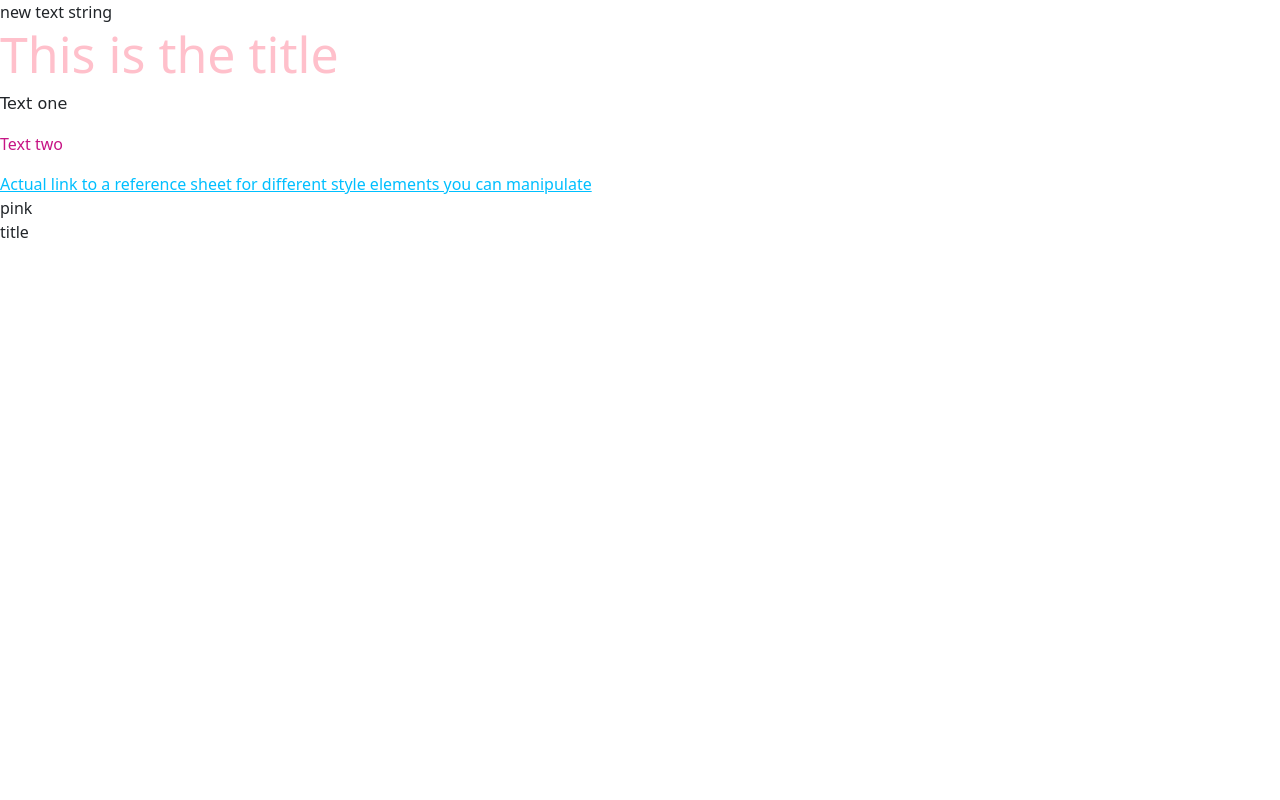
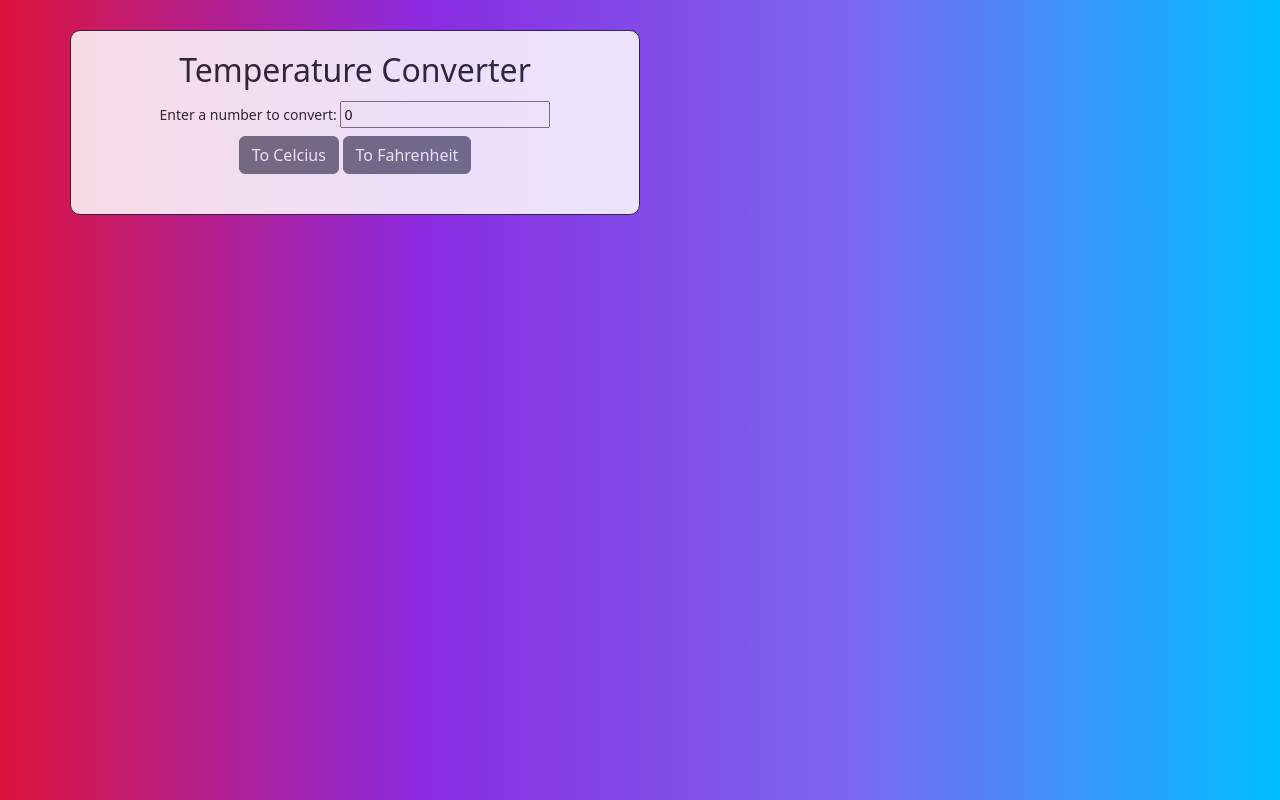
Before and after one commit to thethumbprint-code/Skillshare, a plain HTML site: page JSGentleIntro/28_MiniChallenge_temperatureConverter/index.html in a window 1280 px wide. Drawn offline with nearby package versions, Linux system fonts and the light colour scheme.

Commit message:
updating temp

```diff
--- a/JSGentleIntro/28_MiniChallenge_temperatureConverter/index.html
+++ b/JSGentleIntro/28_MiniChallenge_temperatureConverter/index.html
@@ -3,88 +3,69 @@
 <head>
 	<meta charset="UTF-8">
 	<meta name="viewport" content="width=device-width, initial-scale=1">
-	<title>Manipulating Elements</title>
+	<title>Mini Challenge -- Temperature Converter</title>
     <link href="https://cdn.jsdelivr.net/npm/bootstrap@5.2.0/dist/css/bootstrap.min.css" rel="stylesheet" integrity="sha384-gH2yIJqKdNHPEq0n4Mqa/HGKIhSkIHeL5AyhkYV8i59U5AR6csBvApHHNl/vI1Bx" crossorigin="anonymous">
 
 
     <style>
-
-      .red {
-        color: mediumvioletred;
-        font-family: 2em;
+      .content {
+        border: 1px solid;
+        border-radius: 10px;
+        margin-top: 30px;
+        padding: 20px;
+        background:  #fff;
+        opacity: .85;
       }
 
-      .blue {
-        color: steelblue;
-        font-family: 2em;
+      body {
+        background: linear-gradient(to right, Crimson, BlueViolet, MediumSlateBlue, DeepSkyBlue);
       }
+    </style>
 
-      #id1 {
-        font-family: cursive;
-      }
+</head>
+<body>
 
-    </style>
- </head>
-<body>
-  <h1 id="title" class="pink">Changing HTML elements</h1>
+  <div class="container">
+    <div class="row">
+      <div class="col-sm-6 text-center content">
+        <h2>Temperature Converter</h2>
+        <form action="">
+          <div class="form-control-sm">
+            <label for="userInput">Enter a number to convert:</label>
+            <input type="number" id="userInput" value="0">
+          </div>
 
-  <p id="textOne">Text one</p>
-  <p id="textTwo">Text two</p>
+          <div class="form-control-sm">
+            <!-- toCelcius() and toFahrenheit() are both functions that need to be set up in JS -->
+            <input type="button" value="To Celcius" onclick="toCelcius()" class="btn btn-secondary">
+            <input type="button" value="To Fahrenheit" onclick="toFahrenheit()" class="btn btn-secondary">
+          </div>
+        </form>
 
-  <a href="https://www.w3schools.com/jsref/dom_obj_style.asp">Actual link to a reference sheet for different style elements you can manipulate<br></a>
+        <p id="result"></p>
+      </div>
+    </div>
+  </div>
 
 
   <script>
-    //change the element's innerHTML text:
-    document.getElementById("title").innerHTML = "This is the title";
 
-    //change the element's style:
-   document.getElementById("title").style.color = "pink";
-   document.getElementById("title").style.fontSize = "50px";
+    //so when you click the input type onclick="toCelcius()" above, this function happens
+    function toCelcius() {
+      //document.getElementById("userInput").value <-- this will get the user's input from the form input id="userInput"
+      let celcius = 5 / 9 * (document.getElementById("userInput").value - 32);
+      //rounding the answer to the next whole number:
+      celcius = Math.round(celcius);
+      //putting the result into the p id = "results"
+      document.getElementById("result").innerHTML = userInput.value + "° Fahrenheit is equal to " + celcius + "° Celcius";
+    }
 
-
-    // //I did this just for fun:
-    var link = document.getElementsByTagName("a");
-    link[0].style.color = "DeepSkyBlue";
-
-
-
-    //get the class name of an element. step 1 : store it inside an element then call it
-    var className = document.getElementById("title").className;
-      document.write(className + "<br>");
-
-    //get the id name of an element. step 1 : store it inside an element then call it
-    var idName = document.getElementById("title").id;
-      document.write(idName);
-
-
-
-    //add id to element
-    var switchId = document.getElementById("textOne").id = "id1";
-
-    //add class to element
-    var switchClassName = document.getElementById("textTwo").className = "red";
-
-
-
-    //create new elements. in ("") goes the name of the element you want to create
-    var newElement = document.createElement("div");
-    //add an id to this newElement
-    newElement.id = "myId";
-
-    var addText = document.createTextNode("new text string");
-
-    //to put addText into newElement:
-    newElement.appendChild(addText);
-
-    var newContent = document.getElementById("title"); //this has to be made into a variable to tell the page where to put the new element. This has to be created BEFORE telling the page to insert the new element.
-
-    //this will tell the page where to put it. In the (), 1. (required) content we want to add, (optional) where the new element will be added
-    document.body.insertBefore(newElement, newContent);
-
-
-
-
+    //doing the fahrenheit version
+    function toFahrenheit() {
+      let fahrenheit = (document.getElementById("userInput").value * 9 / 5) + 32;
+      fahrenheit = Math.round(fahrenheit);
+      document.getElementById("result").innerHTML = userInput.value + "° Celcius is equal to " + fahrenheit + "° Fahrenheit";
+    }
 
   </script>
 
```
Also changed, not shown: 3 other files.
